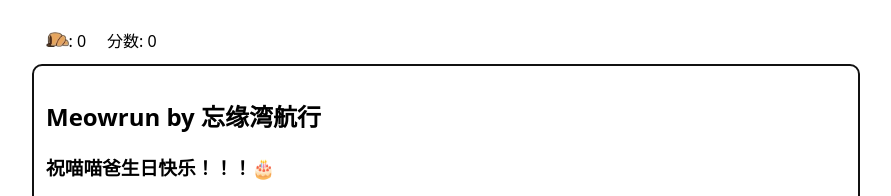
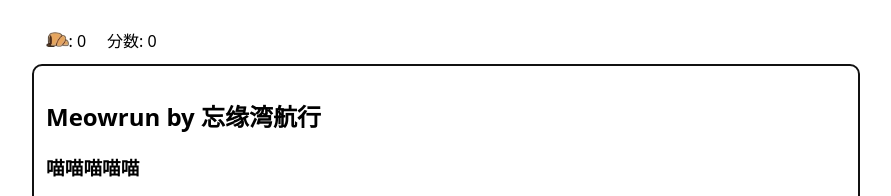
Before and after one commit to michwyii/meowrun, a plain HTML site: page index.html in a window 1280 px wide. Shown: the top 196 px of the page, without its empty margins (194-1085 px from the left). Drawn offline with Linux system fonts and the light colour scheme.

Commit message:
Update index.html

```diff
--- a/index.html
+++ b/index.html
@@ -15,7 +15,7 @@
 
   <div id="menu" class="menu">
     <h2>Meowrun by 忘缘湾航行</h2>
-    <h3>祝喵喵爸生日快乐！！！🎂</h3>
+    <h3>喵喵喵喵喵</h3>
 
     <div class="modeGrid">
       <button class="modeBtn" data-mode="classic">经典喵</button>
```
